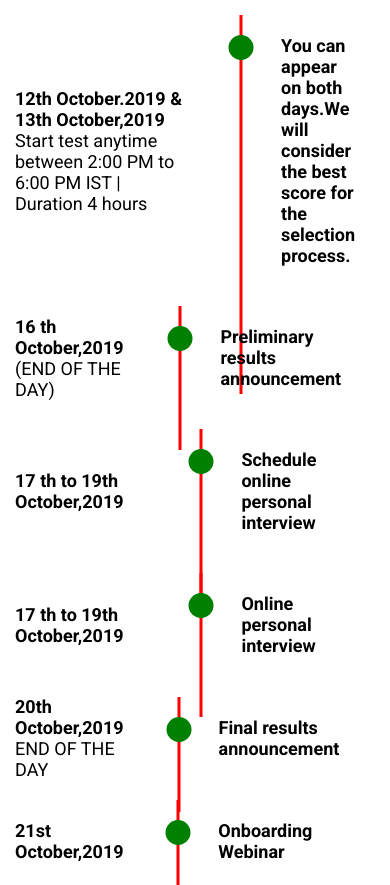
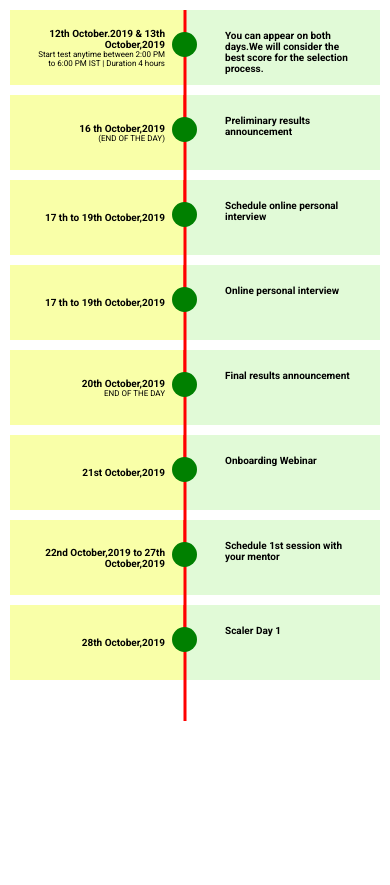
Before and after one commit to raj-yash-17/timeline, a website: page index.html in a window 390 px wide. Shown: the top 885 px of the page. After the commit the page ends 844 px from the top, so only its background shows below. Drawn offline with Linux system fonts and the light colour scheme.

Commit message:
Changed design and added responsiveness

```diff
--- a/styles/sass/main.scss
+++ b/styles/sass/main.scss
@@ -9,18 +9,21 @@
 .l-card {
   display: flex;
   margin: 10px;
-  padding: 5px;
   color: black;
-  justify-content: flex-end;
   align-items: center;
   font-size: 18px;
-  gap: 50px;
+  justify-content: center;
   &__c-card {
     &--left {
-      margin-right: auto;
+      padding: 20px;
+      background-color: rgb(249, 255, 168);
       display: flex;
       flex-direction: column;
       justify-content: center;
+      text-align: end;
+      margin-left: auto;
+      width: 50%;
+      height:35px;
     }
     &--right {
       padding: 20px;
@@ -28,11 +31,13 @@
       width: 50%;
       position: relative;
       font-weight: bold;
+      background-color: rgb(225, 250, 215);
+      height:35px;
     }
     &--right::after {
       content: "";
       width: 3px;
-      height: 140%;
+      height: 155%;
       position: absolute;
       top: 0;
       left: 0;
@@ -41,13 +46,14 @@
     }
     &--right::before {
       content: "";
+      margin: 2px;
       width: 25px;
       height: 25px;
       border-radius: 50%;
       position: absolute;
       left: 0;
       background: green;
-      transform: translateX(-50%);
+      transform: translateX(-60%);
       z-index: 1;
     }
   }
@@ -56,7 +62,20 @@
   &__date {
     font-weight: 800;
   }
+  &__data{
+    font-size: 15px;
+  }
   &__info {
     font-weight: 800;
   }
 }
+@media screen and (max-width:768px){
+  .l-card{
+    font-size: 10px;
+  }
+  .text{
+    &__data{
+      font-size: 8px;
+    }
+  }
+}
```
Also changed, not shown: README.md, r-timeline.png (added), styles/css/style.css, timeline.png (deleted), u-timeline.png (added), 1 other file.
